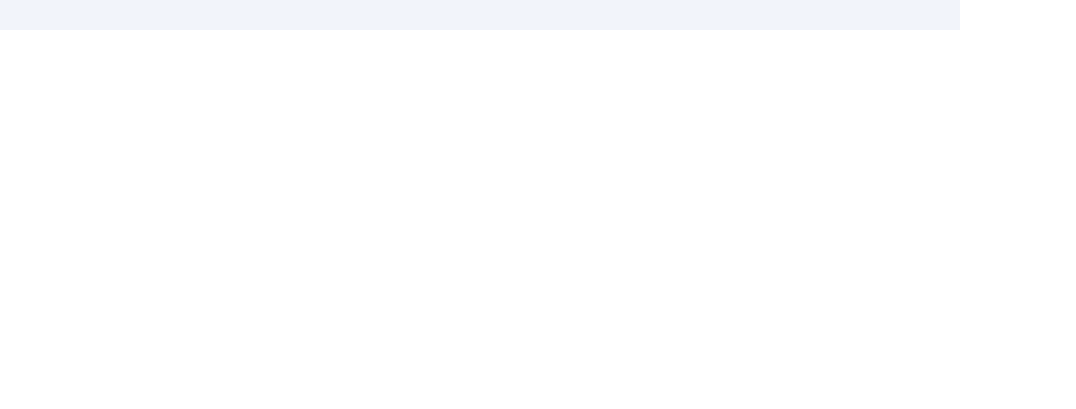
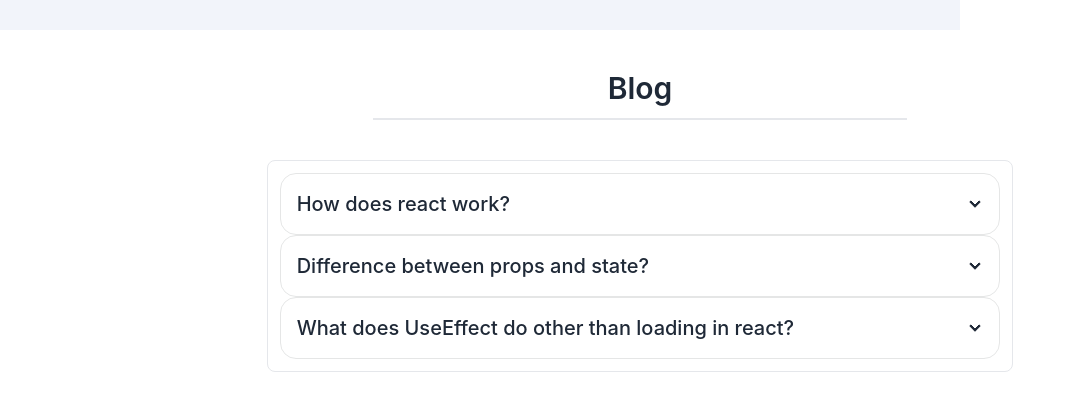
Before and after one commit to mitaly-dev/Ultra-Active-Club, a React (Create React App) app: page / in a window 1280 px wide. Shown: the part 1532-1941 px from the top of the page, without its empty margins (0-1076 px from the left). Before the commit the page ends 1562 px from the top, so only its background shows below. Built offline with nearby package versions, Linux system fonts and the light colour scheme.

Commit message:
blog section create

```diff
--- a/src/App.js
+++ b/src/App.js
@@ -1,6 +1,7 @@
 import logo from './logo.svg';
 import './App.css';
 import Main from './components/Main/Main';
+import Blog from './components/Blog/Blog';
 
 function App() {
   return (
--- a/src/components/Blog/Blog.js
+++ b/src/components/Blog/Blog.js
@@ -3,7 +3,35 @@ import React from 'react';
 const Blog = () => {
     return (
         <div>
-            <h3></h3>
+        <h3 className='pb-3 border-b-2 w-5/12 m-auto text-center text-3xl mt-10 font-semibold'>Blog</h3>
+            <div className='w-10/12 lg:w-7/12 m-auto p-3 my-10 border rounded-lg'>
+            <div tabIndex={0} className="collapse collapse-arrow border border-base-300 bg-base-100 rounded-box">
+            <div className="collapse-title text-xl font-medium">
+                How does react work?
+            </div>
+            <div className="collapse-content">
+    <           p>React is a declarative, efficient, and flexible JavaScript library for building user interfaces.
+                React goes through its virtual DOM ,creates a list of those changes that need to be made to the actual DOM and then does it all in one single process.
+                </p>
+            </div>
+            </div>
+            <div tabIndex={0} className="collapse collapse-arrow border border-base-300 bg-base-100 rounded-box">
+            <div className="collapse-title text-xl font-medium">
+                Difference between props and state?
+            </div>
+            <div className="collapse-content">
+                <p>Props are used to pass data from one component to another. The state is a local data storage that is local to the component only and cannot be passed to other components. </p>
+            </div>
+            </div>
+            <div tabIndex={0} className="collapse collapse-arrow border border-base-300 bg-base-100 rounded-box">
+            <div className="collapse-title text-xl font-medium">
+                What does UseEffect do other than loading in react?
+            </div>
+            <div className="collapse-content">
+                <p> UseEffect manages the side-effects in functional components,Directly updating the DOM, and timers</p>
+            </div>
+            </div>
+        </div>
         </div>
     );
 };
--- a/src/components/Main/Main.js
+++ b/src/components/Main/Main.js
@@ -5,6 +5,7 @@ import { faHandHoldingHeart} from '@fortawesome/free-solid-svg-icons'
 import Profile from '../Profile/Profile';
 import Details from '../Details/Details';
 import Swal from 'sweetalert2'
+import Blog from '../Blog/Blog';
 
 
 
@@ -61,6 +62,7 @@ const Main = () => {
 
 
     return (
+        <div>
         <div className='sm:grid grid-cols-8'>
             <div className='sm:col-span-4 md:col-span-5 lg:col-span-6 px-6 md:px-8 py-10 md:py-20 bg-[#F2F4FA]'>
                 <div className='flex text-xl sm:text-2xl text-[#5D5FEF] pb-6'>
@@ -91,6 +93,8 @@ const Main = () => {
                </div>
             </div>
         </div>
+        <Blog></Blog>
+        </div>
     );
 };
 
```
